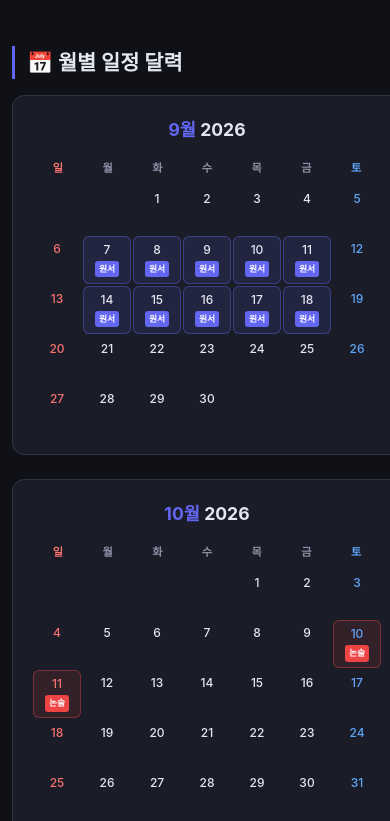
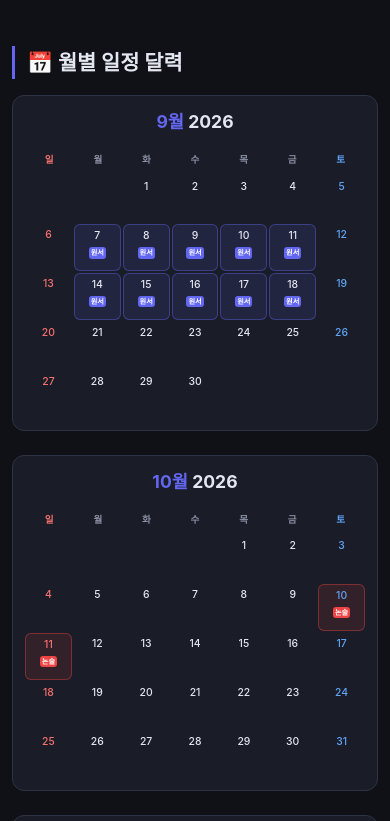
Before and after one commit to jmpark333/2027-essay-admission, a plain HTML site: page index.html in a window 390 px wide. Shown: the part 985-1806 px from the top of the page. Drawn offline with Linux system fonts and the light colour scheme.

Commit message:
fix: calendar mobile width - compact cell size, prevent overflow

```diff
--- a/index.html
+++ b/index.html
@@ -357,6 +357,16 @@ tbody tr:last-child td { border-bottom: none; }
   th { font-size: 0.7rem; white-space: normal; }
   .date-cell { white-space: normal; }
   .univ-name { white-space: normal; }
+  .month-card { padding: 0.75rem; overflow: hidden; }
+  .day { min-height: 36px; font-size: 0.65rem; }
+  .day.has-exam::after,
+  .day.has-deadline::after,
+  .day.has-suneung::after,
+  .day.has-result::after {
+    font-size: 0.45rem;
+    padding: 0px 2px;
+  }
+  .weekdays { font-size: 0.6rem; }
 }
 </style>
 </head>
```
